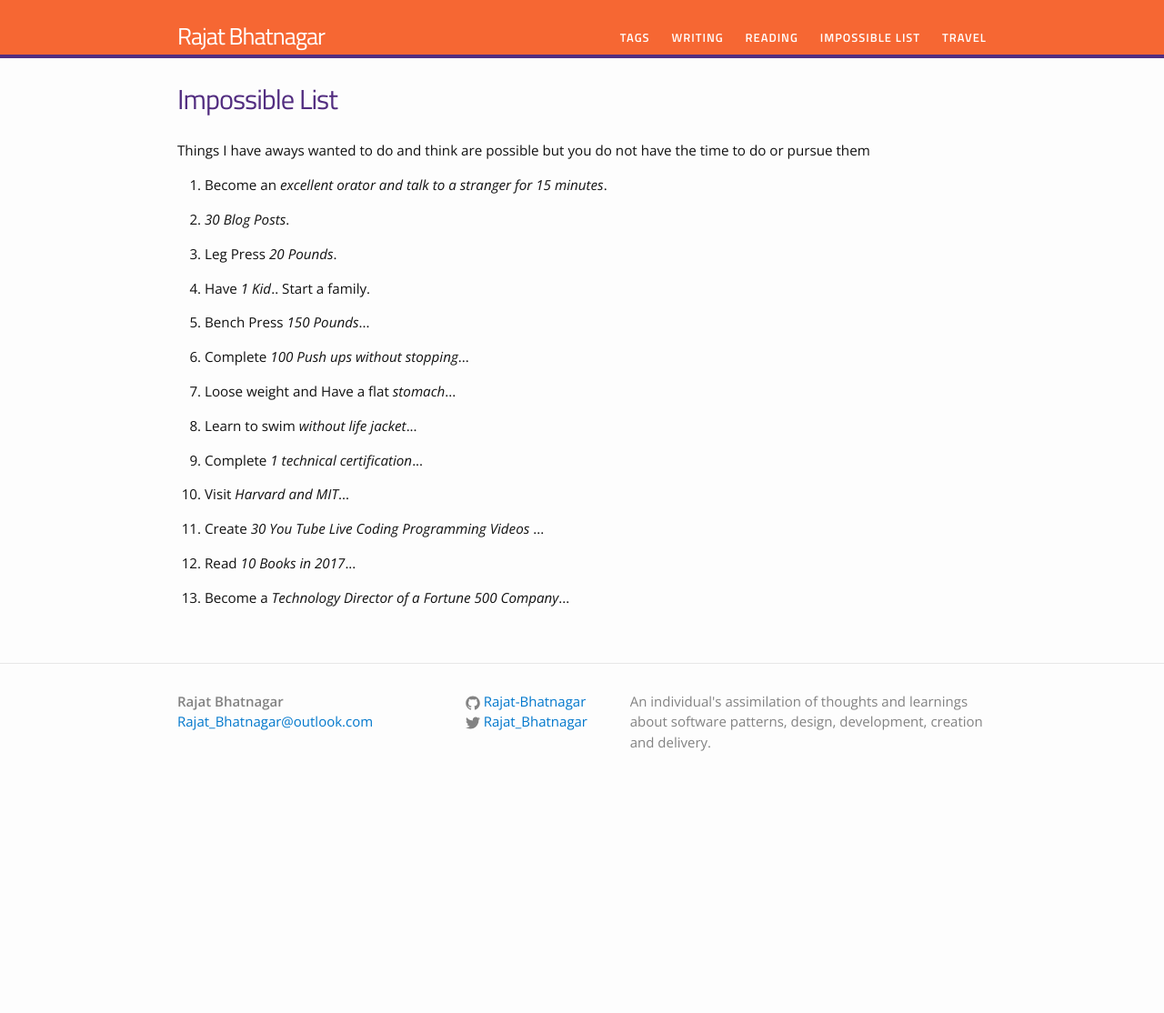
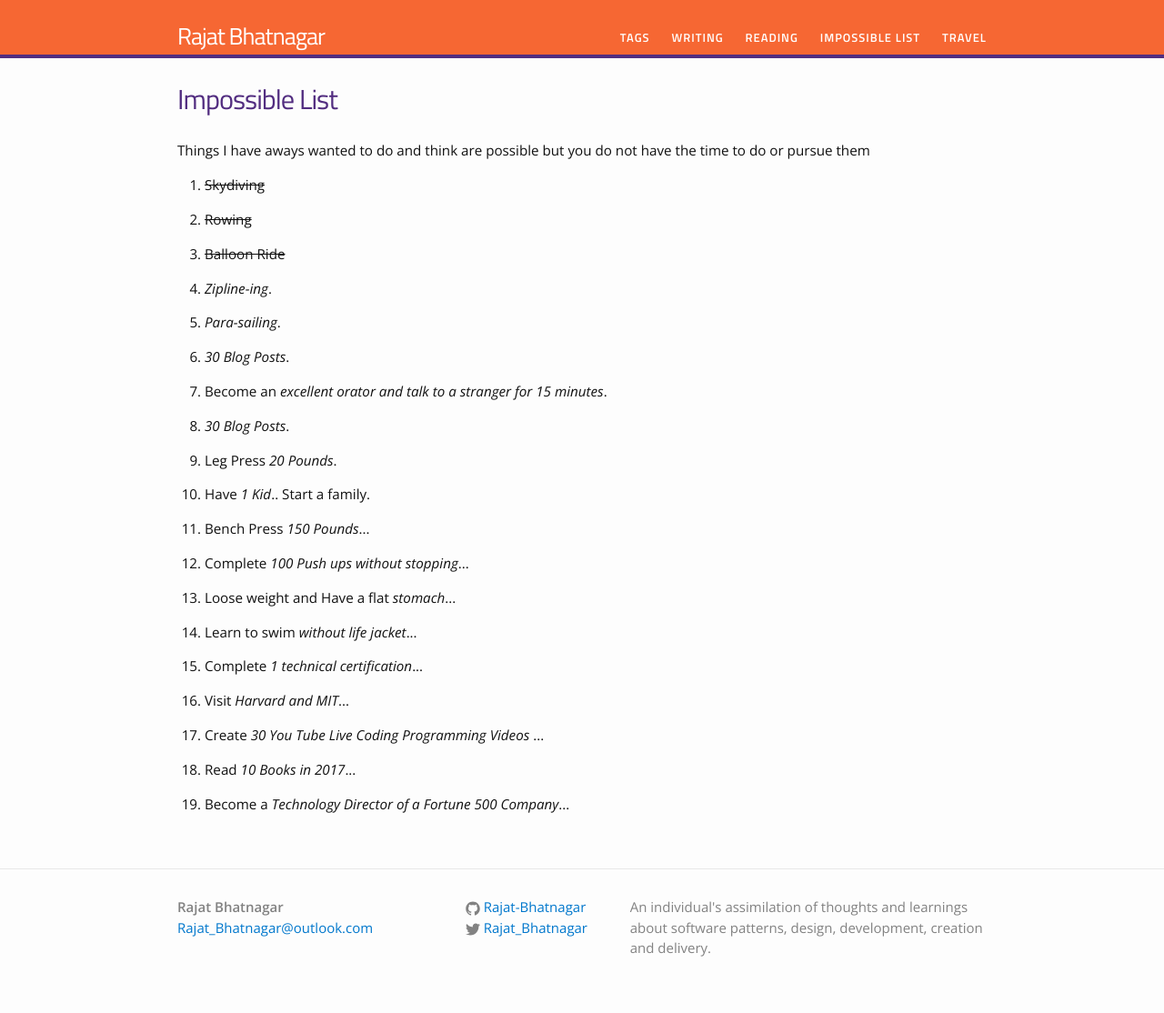
Before and after one commit to rajat-bhatnagar/rajat-bhatnagar.github.io, a Jekyll site: the page built from impossible.md, in a window 1280 px wide. Shown: the whole page at 91% size. Built offline with Jekyll 4.4.1, drawn with Linux system fonts in a browser that asks for light colours; before the commit the page ends 900 px from its top, so only the background shows below that.

Commit message:
12thAugust2017: Update Impossible List

```diff
--- a/impossible.md
+++ b/impossible.md
@@ -8,6 +8,12 @@ Things I have aways wanted to do and think are possible but you do not have the
 
 <div id="list2">
    <ol>
+      <li><p><del>Skydiving</del></p></li>
+      <li><p><del>Rowing</del></p></li>
+      <li><p><del>Balloon Ride</del></p></li>
+      <li><p><em>Zipline-ing</em>.</p></li>
+      <li><p><em>Para-sailing</em>.</p></li>
+      <li><p><em>30 Blog Posts</em>.</p></li>
       <li><p>Become an <em>excellent orator and talk to a stranger for 15 minutes</em>.</p></li>
       <li><p><em>30 Blog Posts</em>.</p></li>
       <li><p>Leg Press <em>20 Pounds</em>.</p></li>
```
